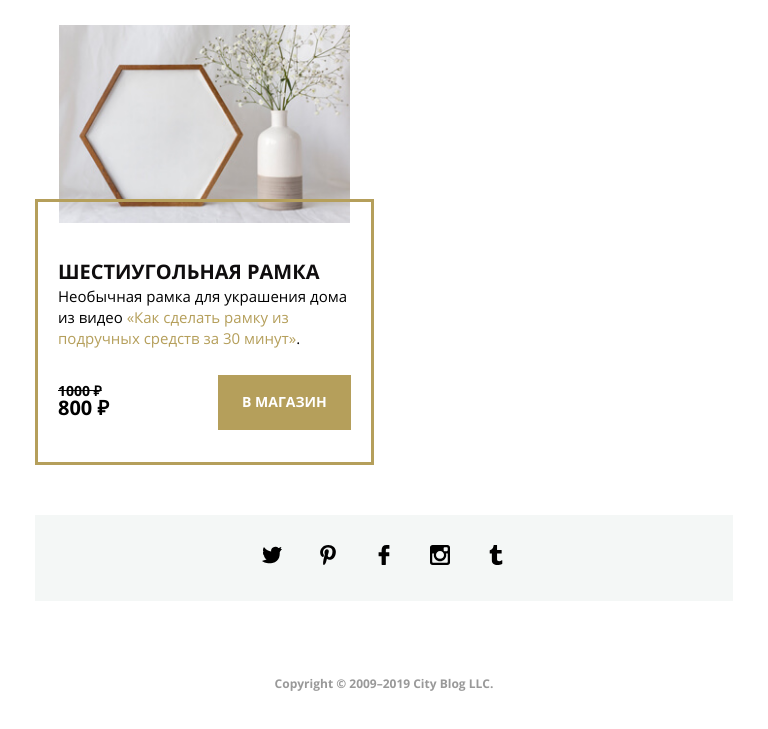
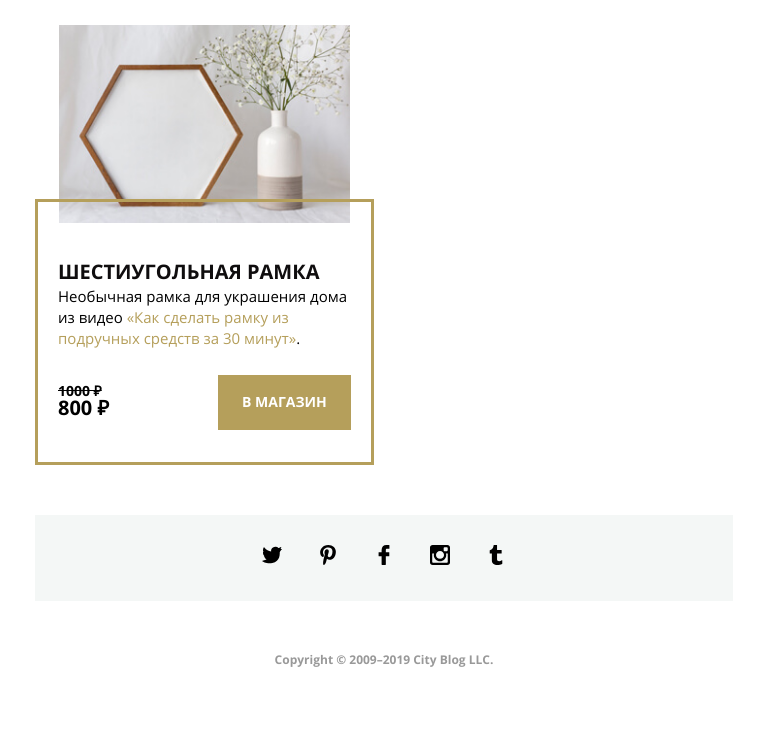
Before and after one commit to iAndreiAbramov/MQ_Diplom, a plain HTML site: page index.html in a window 768 px wide. Shown: the part 6041-6770 px from the top of the page. Drawn offline with Linux system fonts and the light colour scheme.

Commit message:
11.11.2020_tablet

```diff
--- a/css/footer.css
+++ b/css/footer.css
@@ -61,3 +61,20 @@
     text-decoration: none;
     color: inherit;
   }
+
+@media (min-width: 641px) and (max-width: 1200px) {
+
+  .footer-copyright {
+      display: block;
+      margin-top: 50px;
+      text-align: center;
+      color: #999999;
+      font-size: 12px;
+      font-weight: 700;
+    }
+
+    .footer-copyright a {
+      text-decoration: none;
+      color: inherit;
+    }
+  }
```
